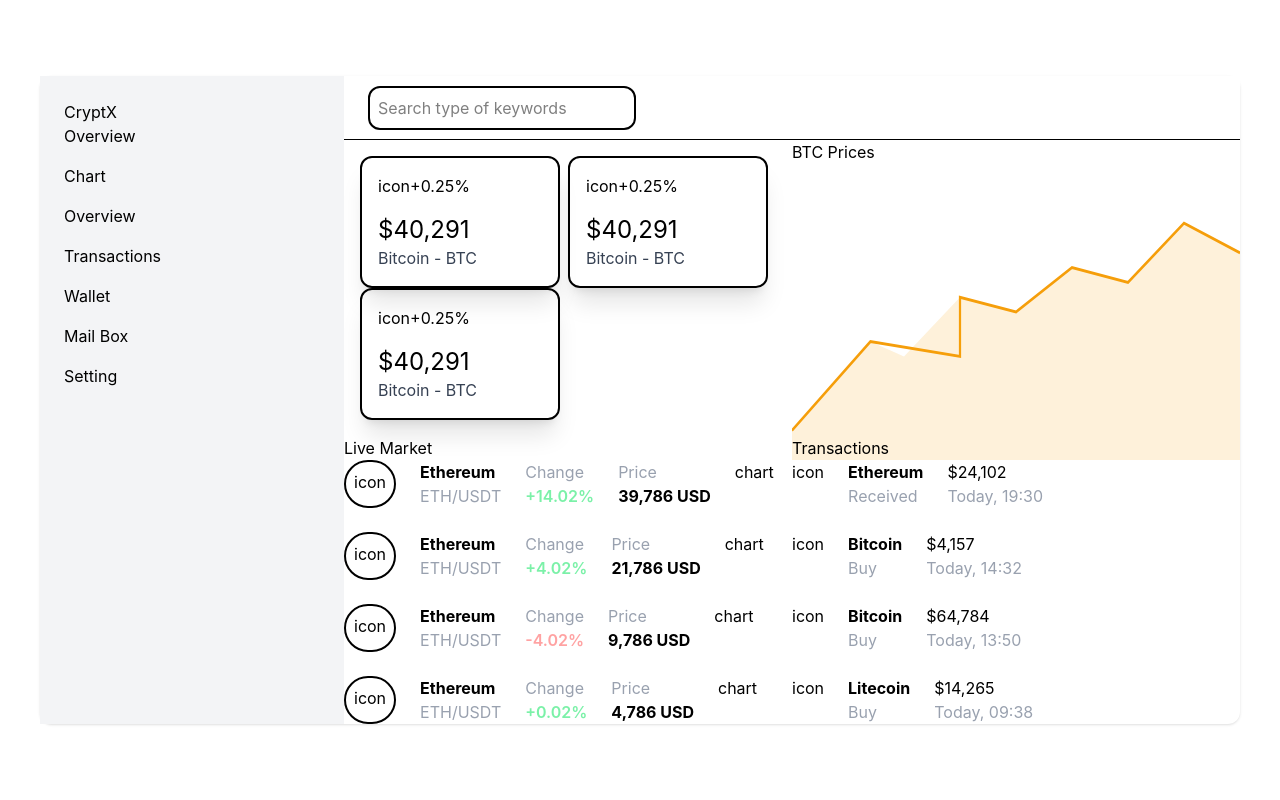
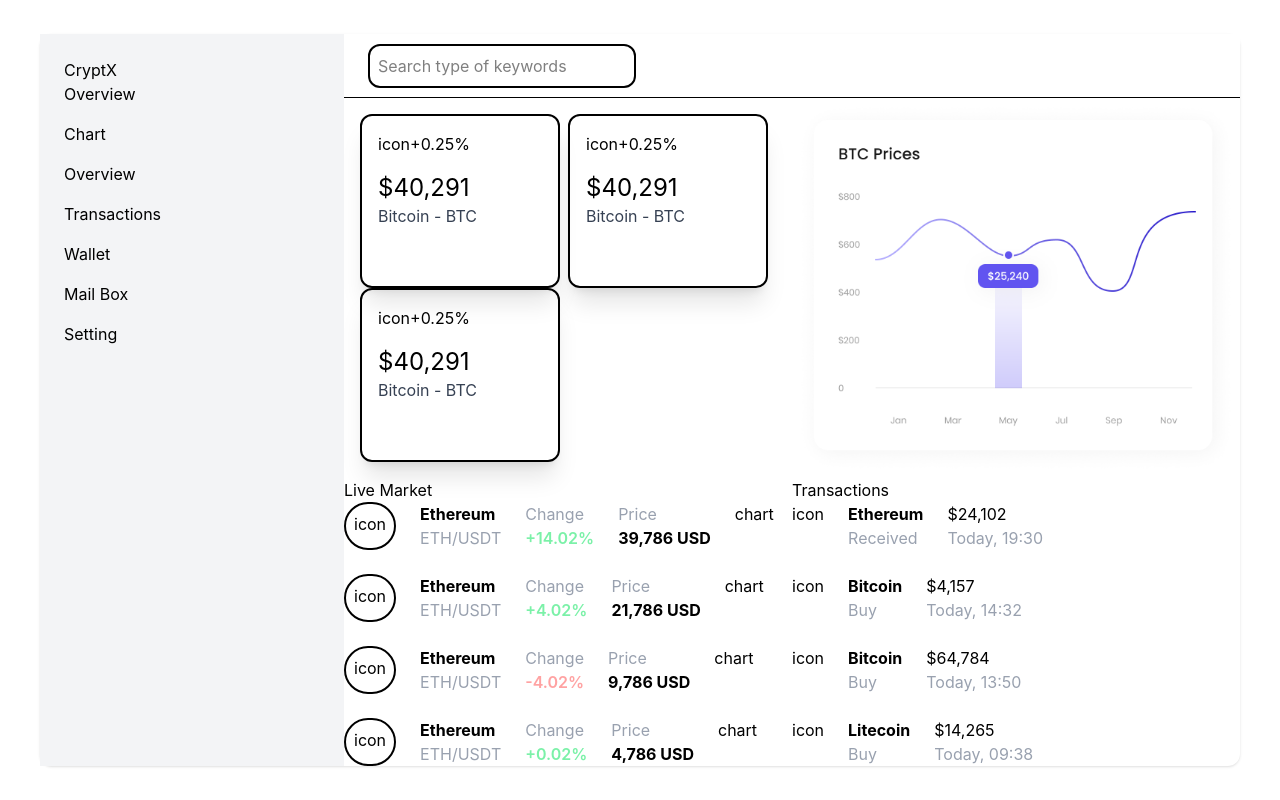
Before and after one commit to NatalieVinyu/cryptx-project, a React (Vite) app in the folder cryptx-project/: page / in a window 1280 px wide. Built offline with nearby package versions, Linux system fonts and the light colour scheme.

Commit message:
Imported image

```diff
--- a/cryptx-project/src/components/ui/ChartVisual.jsx
+++ b/cryptx-project/src/components/ui/ChartVisual.jsx
@@ -1,36 +1,14 @@
 import React from 'react'
+import Image from '../../assets/BTC Prices.png'
 
 function ChartVisual() {
   return (
     <div>
+
+      {/* Imported Image */}
       <div>
-        <h1>BTC Prices</h1>
+        <img src={Image} alt="" className='' />
       </div>
-
-      <svg
-        viewBox="0 0 400 200"
-        className="w-full h-full"
-        preserveAspectRatio="none"
-      >
-        {/* Grid lines
-        <line x1="0" y1="50" x2="400" y2="50" stroke="#e5e7eb" />
-        <line x1="0" y1="100" x2="400" y2="100" stroke="#e5e7eb" />
-        <line x1="0" y1="150" x2="400" y2="150" stroke="#e5e7eb" />*/}
-
-        {/* BTC Line */}
-        <path
-          d="M0 180 L70 120 L150 130 L150 90 L200 100 L250 70 L300 80 L350 40 L400 60"
-          fill="none"
-          stroke="#f59e0b"
-          strokeWidth="2"
-        />
-
-        {/* Area fill */}
-       <path
-          d="M0 180 L70 120 L100 130 L150 90 L200 100 L250 70 L300 80 L350 40 L400 60 L400 200 L0 200 Z"
-          fill="rgba(245,158,11,0.15)"
-        />
-      </svg>
     </div>
   )
 }
```
Also changed, not shown: cryptx-project/src/assets/BTC Prices.png (added).
